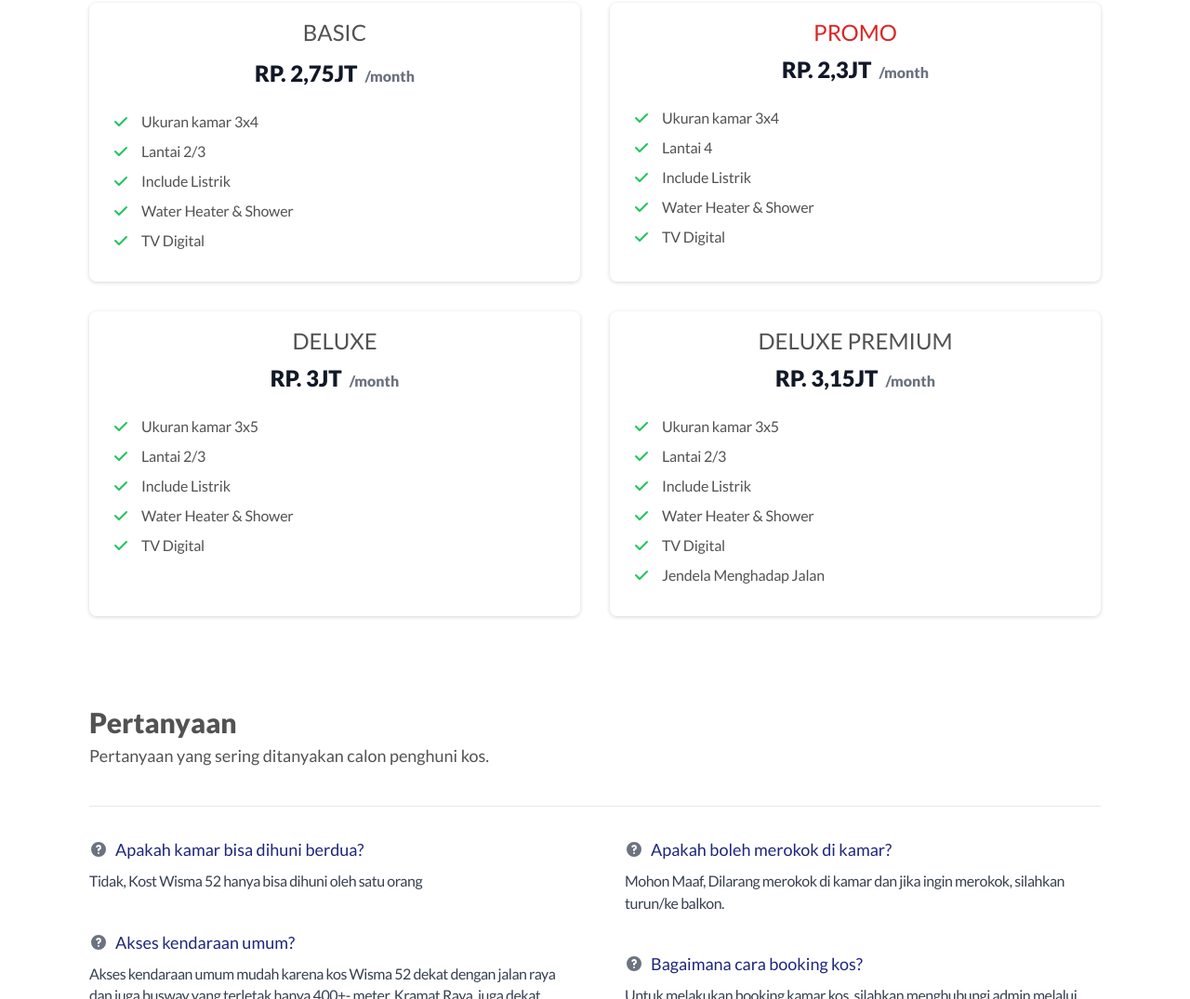
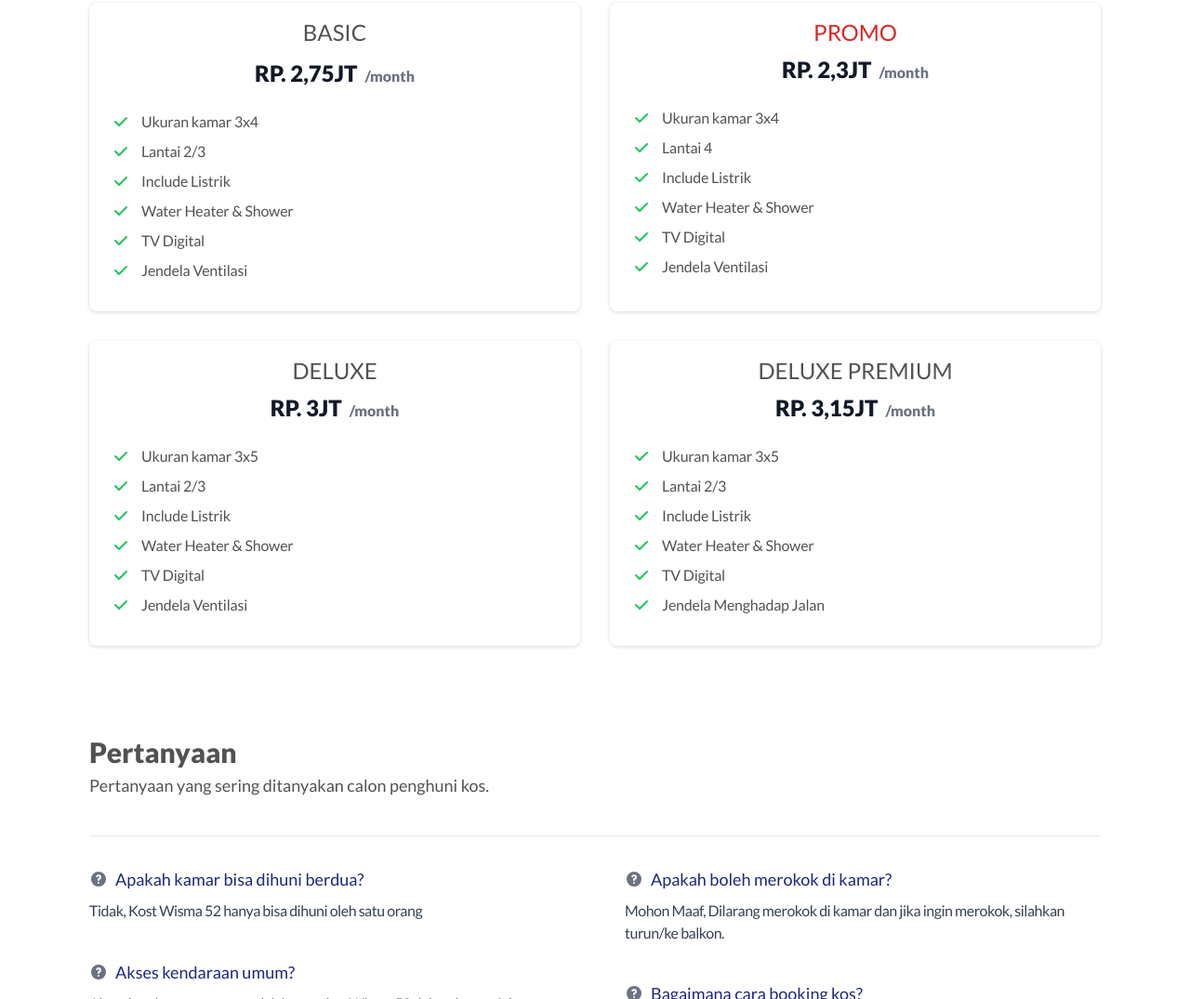
Before and after one commit to askwebsync/wisma52, a plain HTML site: page index.html in a window 1280 px wide. Shown: the part 2078-3153 px from the top of the page at 93% size. Drawn offline with nearby package versions, Linux system fonts and the light colour scheme.

Commit message:
add 1 list text jendela ventilasi utk keterangan kamar di price section

```diff
--- a/index.html
+++ b/index.html
@@ -516,6 +516,23 @@
                       TV Digital
                     </p>
                   </li>
+                  <li class="flex items-center space-x-3">
+                    <svg
+                      class="flex-shrink-0 w-5 h-5 text-green-500"
+                      fill="currentColor"
+                      viewBox="0 0 20 20"
+                      xmlns="http://www.w3.org/2000/svg"
+                    >
+                      <path
+                        fill-rule="evenodd"
+                        d="M16.707 5.293a1 1 0 010 1.414l-8 8a1 1 0 01-1.414 0l-4-4a1 1 0 011.414-1.414L8 12.586l7.293-7.293a1 1 0 011.414 0z"
+                        clip-rule="evenodd"
+                      ></path>
+                    </svg>
+                    <p class="text-sm md:text-base text-color-subheader">
+                      Jendela Ventilasi
+                    </p>
+                  </li>
                 </ul>
               </div>
               <div
@@ -626,6 +643,23 @@
                       TV Digital
                     </p>
                   </li>
+                  <li class="flex items-center space-x-3">
+                    <svg
+                      class="flex-shrink-0 w-5 h-5 text-green-500"
+                      fill="currentColor"
+                      viewBox="0 0 20 20"
+                      xmlns="http://www.w3.org/2000/svg"
+                    >
+                      <path
+                        fill-rule="evenodd"
+                        d="M16.707 5.293a1 1 0 010 1.414l-8 8a1 1 0 01-1.414 0l-4-4a1 1 0 011.414-1.414L8 12.586l7.293-7.293a1 1 0 011.414 0z"
+                        clip-rule="evenodd"
+                      ></path>
+                    </svg>
+                    <p class="text-sm md:text-base text-color-subheader">
+                      Jendela Ventilasi
+                    </p>
+                  </li>
                 </ul>
               </div>
               <div
@@ -727,6 +761,23 @@
                     </svg>
                     <p class="text-sm md:text-base text-color-subheader">
                       TV Digital
+                    </p>
+                  </li>
+                  <li class="flex items-center space-x-3">
+                    <svg
+                      class="flex-shrink-0 w-5 h-5 text-green-500"
+                      fill="currentColor"
+                      viewBox="0 0 20 20"
+                      xmlns="http://www.w3.org/2000/svg"
+                    >
+                      <path
+                        fill-rule="evenodd"
+                        d="M16.707 5.293a1 1 0 010 1.414l-8 8a1 1 0 01-1.414 0l-4-4a1 1 0 011.414-1.414L8 12.586l7.293-7.293a1 1 0 011.414 0z"
+                        clip-rule="evenodd"
+                      ></path>
+                    </svg>
+                    <p class="text-sm md:text-base text-color-subheader">
+                      Jendela Ventilasi
                     </p>
                   </li>
                 </ul>
```
